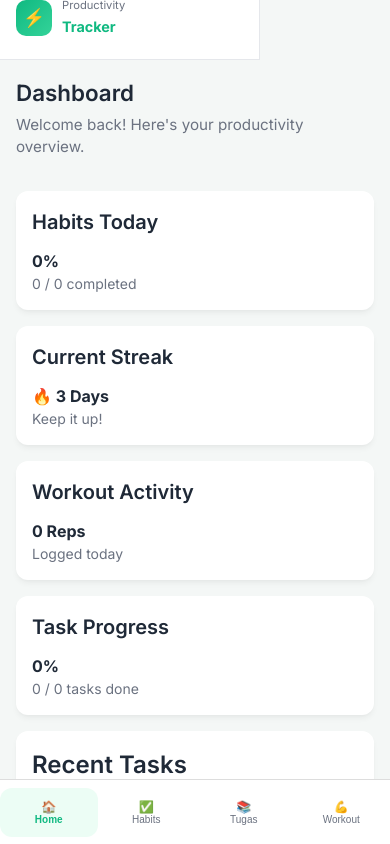
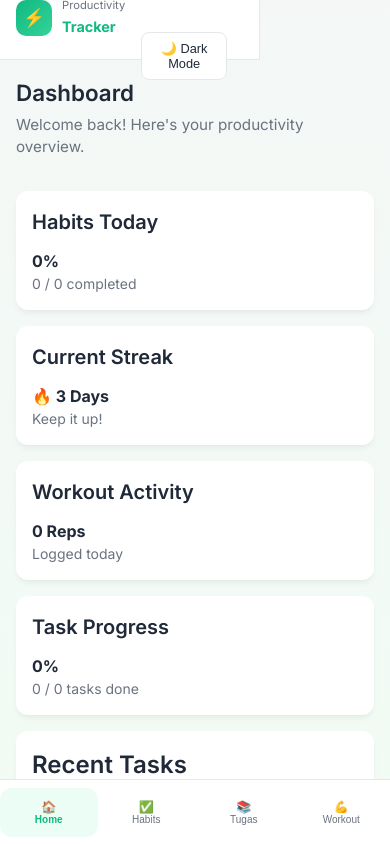
Before and after one commit to solehudin037/Habit_Tracker, a React (Vite) app: page / in a window 390 px wide. Shown: the top 844 px of the page. Built offline with nearby package versions, Linux system fonts and the light colour scheme.

Commit message:
upgrade5

```diff
--- a/src/components/Sidebar.jsx
+++ b/src/components/Sidebar.jsx
@@ -1,4 +1,4 @@
-import React from 'react';
+import React, { useEffect } from 'react';
 import { useAppContext } from '../context/AppContext';
 
 const Sidebar = () => {
@@ -12,8 +12,27 @@ const Sidebar = () => {
     { id: 'analytics', label: 'Analytics', icon: '📈' },
   ];
 
+  // ✅ Load theme sekali saat awal
+  useEffect(() => {
+    const savedTheme = localStorage.getItem("theme");
+    if (savedTheme === "dark") {
+      document.body.classList.add("dark");
+    }
+  }, []);
+
+  // ✅ Toggle theme
+  const toggleTheme = () => {
+    document.body.classList.toggle("dark");
+    localStorage.setItem(
+      "theme",
+      document.body.classList.contains("dark") ? "dark" : "light"
+    );
+  };
+
   return (
     <aside className="sidebar">
+
+      {/* HEADER */}
       <div className="sidebar-header">
         <div className="logo">
           <div className="logo-icon">⚡</div>
@@ -23,6 +42,8 @@ const Sidebar = () => {
           </div>
         </div>
       </div>
+
+      {/* NAV */}
       <nav className="sidebar-nav">
         <ul>
           {navItems.map((item) => (
@@ -38,6 +59,14 @@ const Sidebar = () => {
           ))}
         </ul>
       </nav>
+
+      {/* 🔥 THEME TOGGLE (DI LUAR MAP) */}
+      <div className="sidebar-footer">
+        <button className="theme-toggle" onClick={toggleTheme}>
+          🌙 Dark Mode
+        </button>
+      </div>
+
     </aside>
   );
 };
--- a/src/index.css
+++ b/src/index.css
@@ -239,46 +239,43 @@ select.input-field {
 /* ================= MOBILE RESPONSIVE ================= */
 @media (max-width: 768px) {
 
-  /* Layout jadi vertikal */
   .app-container {
     flex-direction: column;
   }
 
-  /* Sidebar jadi top bar */
+  /* Sidebar jadi header */
   .sidebar {
+    position: sticky;
+    top: 0;
+    z-index: 1000;
+
     width: 100%;
-    height: auto;
-    border-right: none;
-    border-bottom: 1px solid var(--border-color);
-    flex-direction: row;
+    height: 60px;
+    padding: 0 1rem;
+
+    display: flex;
     align-items: center;
     justify-content: space-between;
-    padding: 1rem;
+
+    background: var(--bg-color);
+    border-bottom: 1px solid var(--border-color);
   }
 
-  /* Sembunyikan menu list default */
   .sidebar-nav {
     display: none;
   }
 
-  /* Content full width */
   .main-content {
     padding: 1rem;
+    padding-bottom: 80px;
     height: auto;
   }
 
-  /* Grid jadi 1 kolom */
-  .grid-cols-4 {
-    grid-template-columns: 1fr !important;
-  }
-
+  .grid-cols-4,
   .grid-cols-2 {
     grid-template-columns: 1fr !important;
   }
 
-}
-
-@media (max-width: 768px) {
   h1 {
     font-size: 1.4rem;
   }
@@ -296,22 +293,14 @@ select.input-field {
 
 @media (max-width: 768px) {
 
-  .sidebar {
-    display: none;
-  }
-
-  .main-content {
-    padding-bottom: 80px;
-  }
-
   .bottom-nav {
     display: flex;
     position: fixed;
     bottom: 0;
     width: 100%;
     height: 65px;
-    background: white;
-    border-top: 1px solid #ddd;
+    background: var(--card-bg);
+    border-top: 1px solid var(--border-color);
     justify-content: space-around;
     align-items: center;
     z-index: 999;
@@ -322,10 +311,11 @@ select.input-field {
     background: none;
     border: none;
     font-size: 0.75rem;
+    color: var(--text-muted);
   }
 
   .bottom-nav .nav-item.active {
-    color: #10b981;
+    color: var(--primary-color);
   }
 }
 
@@ -338,3 +328,80 @@ select.input-field {
 .page.active {
   display: block;
 }
+
+/* ===== MOBILE: HEADER FULL WIDTH ===== */
+@media (max-width: 768px) {
+  .sidebar {
+    position: sticky;
+    top: 0;
+    z-index: 1000;
+
+    width: 100%;
+    height: 60px;
+    padding: 0 1rem;
+
+    background: var(--bg-color); /* ikut tema */
+    border-right: none;
+    border-bottom: 1px solid var(--border-color);
+
+    display: flex;
+    align-items: center;
+    justify-content: space-between;
+  }
+
+  .sidebar-header {
+    margin: 0; /* hilangkan spacing besar */
+  }
+}
+
+/* card ikut theme */
+.card {
+  background: var(--card-bg);
+}
+
+.theme-toggle {
+  margin-top: 1rem;
+  padding: 0.5rem 0.75rem;
+  border-radius: 8px;
+  border: 1px solid var(--border-color);
+  background: var(--card-bg);
+  color: var(--text-main);
+  cursor: pointer;
+  font-size: 0.8rem;
+}
+
+.theme-toggle:hover {
+  border-color: var(--primary-color);
+  color: var(--primary-color);
+}
+
+.dark {
+  --bg-color: #0f172a;
+  --card-bg: #111827;
+  --text-main: #e5e7eb;
+  --text-muted: #9ca3af;
+  --border-color: #1f2937;
+  --primary-color: #34d399;
+}
+
+body {
+  background: linear-gradient(
+    180deg,
+    var(--bg-color),
+    #f0fdf4
+  );
+  color: var(--text-main);
+}
+
+.dark {
+  background: linear-gradient(
+    180deg,
+    #0f172a,
+    #020617
+  );
+}
+
+.sidebar-footer {
+  margin-top: auto;
+  padding: 1rem;
+}
```
